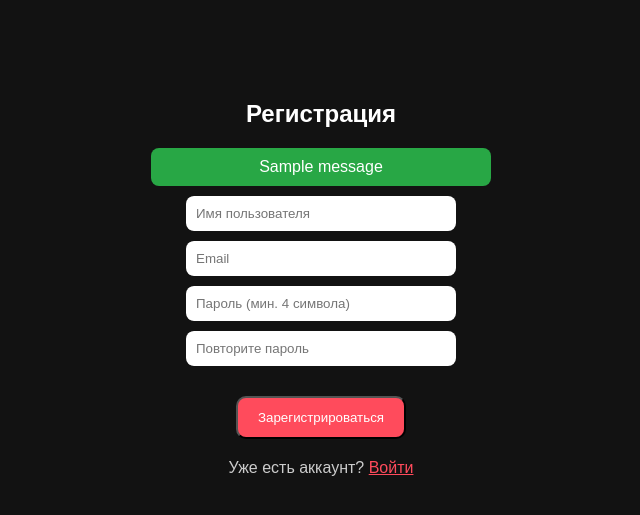
After one commit to ainashakmatova-netizen/startupainash, a Flask app: page /register in a window 1280 px wide. The commit adds this page. Shown: the top 515 px of the page, without its empty margins (319-959 px from the left). Run offline with Flask 3, Linux system fonts and the light colour scheme; one stand-in notice (Sample message) is shown.

Commit message:
feat: add user registration, login and logout system
- Add /register, /login, /logout routes with session management
- Create register.html and login.html templates
- Update index.html with auth buttons and user greeting
- Add flash message styles to CSS
- Users stored in users.json with validation

Co-Authored-By: Claude Opus 4.6 <noreply@anthropic.com>

```diff
--- a/app.py
+++ b/app.py
@@ -1,18 +1,107 @@
-from flask import Flask, render_template, request, redirect, url_for
+from flask import Flask, render_template, request, redirect, url_for, session, flash
 from werkzeug.utils import secure_filename
 import os
+import json
 
 app = Flask(__name__)
+app.secret_key = os.environ.get('SECRET_KEY', 'productify-secret-key-2026')
 app.config['UPLOAD_FOLDER'] = 'static/uploads'
 os.makedirs(app.config['UPLOAD_FOLDER'], exist_ok=True)
 
+USERS_FILE = 'users.json'
+
+
+def load_users():
+    if os.path.exists(USERS_FILE):
+        with open(USERS_FILE, 'r', encoding='utf-8') as f:
+            return json.load(f)
+    return []
+
+
+def save_users(users):
+    with open(USERS_FILE, 'w', encoding='utf-8') as f:
+        json.dump(users, f, ensure_ascii=False, indent=2)
+
+
 @app.route('/')
 def index():
-    return render_template('index.html')
+    return render_template('index.html', user=session.get('user'))
+
+
+@app.route('/register', methods=['GET', 'POST'])
+def register():
+    if request.method == 'POST':
+        username = request.form.get('username', '').strip()
+        email = request.form.get('email', '').strip()
+        password = request.form.get('password', '')
+        password2 = request.form.get('password2', '')
+
+        if not username or not email or not password:
+            flash('Заполни все поля!', 'error')
+            return render_template('register.html')
+
+        if password != password2:
+            flash('Пароли не совпадают!', 'error')
+            return render_template('register.html')
+
+        if len(password) < 4:
+            flash('Пароль минимум 4 символа!', 'error')
+            return render_template('register.html')
+
+        users = load_users()
+
+        for u in users:
+            if u['username'] == username:
+                flash('Такое имя уже занято!', 'error')
+                return render_template('register.html')
+            if u['email'] == email:
+                flash('Этот email уже зарегистрирован!', 'error')
+                return render_template('register.html')
+
+        users.append({
+            'username': username,
+            'email': email,
+            'password': password
+        })
+        save_users(users)
+
+        session['user'] = username
+        flash('Регистрация успешна! Добро пожаловать!', 'success')
+        return redirect(url_for('index'))
+
+    return render_template('register.html')
+
+
+@app.route('/login', methods=['GET', 'POST'])
+def login():
+    if request.method == 'POST':
+        username = request.form.get('username', '').strip()
+        password = request.form.get('password', '')
+
+        users = load_users()
+        for u in users:
+            if u['username'] == username and u['password'] == password:
+                session['user'] = username
+                flash('Вы вошли в систему!', 'success')
+                return redirect(url_for('index'))
+
+        flash('Неверное имя или пароль!', 'error')
+        return render_template('login.html')
+
+    return render_template('login.html')
+
+
+@app.route('/logout')
+def logout():
+    session.pop('user', None)
+    flash('Вы вышли из системы', 'success')
+    return redirect(url_for('index'))
+
 
 @app.route('/lock')
 def lock():
     return render_template('lock.html')
+
 
 @app.route('/unlock', methods=['POST'])
 def unlock():
@@ -28,9 +117,11 @@ def unlock():
 
     return redirect(url_for('success'))
 
+
 @app.route('/success')
 def success():
     return render_template('success.html')
 
+
 if __name__ == '__main__':
     app.run(host='0.0.0.0', port=int(os.environ.get('PORT', 5000)))
--- a/static/style.css
+++ b/static/style.css
@@ -45,3 +45,20 @@ input {
 .success .btn {
     background: #28a745;
 }
+
+.flash {
+    padding: 10px 20px;
+    border-radius: 8px;
+    margin: 10px auto;
+    max-width: 300px;
+}
+
+.flash.error {
+    background: #ff4b5c;
+    color: white;
+}
+
+.flash.success {
+    background: #28a745;
+    color: white;
+}
--- /dev/null
+++ b/templates/register.html
@@ -0,0 +1,32 @@
+<!DOCTYPE html>
+<html>
+<head>
+    <title>Регистрация - Productify</title>
+    <link rel="stylesheet" href="{{ url_for('static', filename='style.css') }}">
+</head>
+<body>
+
+<div class="container">
+    <h2>Регистрация</h2>
+
+    {% with messages = get_flashed_messages(with_categories=true) %}
+        {% if messages %}
+            {% for category, message in messages %}
+                <p class="flash {{ category }}">{{ message }}</p>
+            {% endfor %}
+        {% endif %}
+    {% endwith %}
+
+    <form method="POST" action="/register">
+        <input type="text" name="username" placeholder="Имя пользователя" required>
+        <input type="email" name="email" placeholder="Email" required>
+        <input type="password" name="password" placeholder="Пароль (мин. 4 символа)" required>
+        <input type="password" name="password2" placeholder="Повторите пароль" required>
+        <button type="submit" class="btn">Зарегистрироваться</button>
+    </form>
+
+    <p style="margin-top: 20px;">Уже есть аккаунт? <a href="/login" style="color: #ff4b5c;">Войти</a></p>
+</div>
+
+</body>
+</html>
```
Also changed, not shown: templates/index.html (+20 -42 lines), templates/login.html (added, +30 -0 lines).
